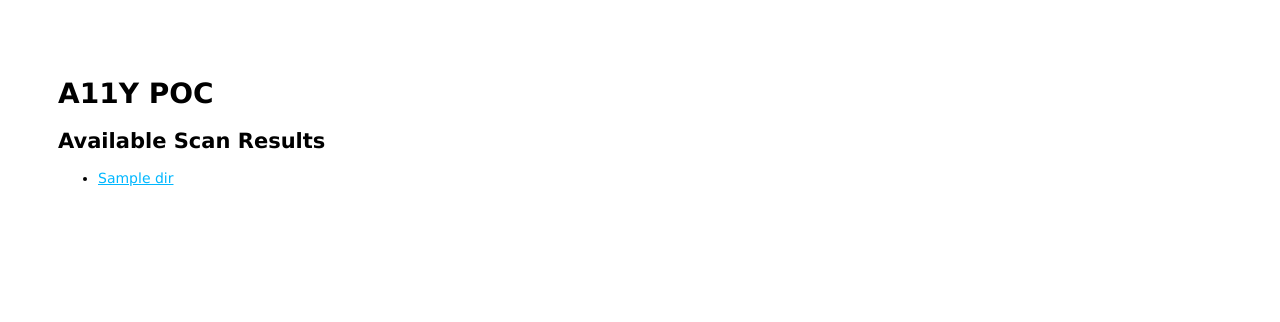
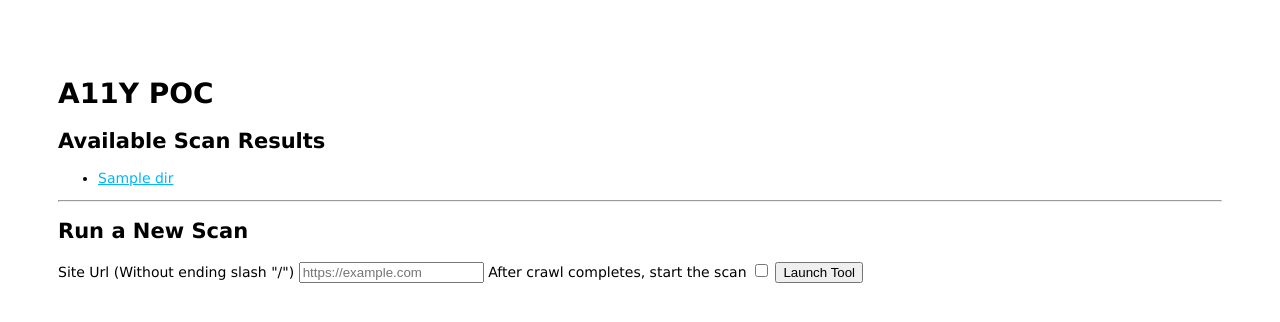
Before and after one commit to rangle/a11y-violations-crawler, a Node server app: template src/views/index.ejs in a window 1280 px wide. Shown: the top 322 px of the page. Run offline with Node 20, Linux system fonts and the light colour scheme; the template is opened without the code that fills it: most values are stand-ins (such as "Sample title", 1, 10 or a date in 2020).

Commit message:
Adding form to launch scan

```diff
--- a/src/views/index.ejs
+++ b/src/views/index.ejs
@@ -17,5 +17,16 @@
             <li class="leading-6"><a class="text-blue-600" href="./scans/<%=dir %>"><%=dir %></a></li>
             <%}) %>
         </ul>
+        <hr />
+        <h2>Run a New Scan</h2>
+        <form>
+            <label>Site Url (Without ending slash "/")
+                <input name="siteUrl" id="siteUrl" type="url" placeholder="https://example.com" pattern="(http|https)://.*" required>
+            </label>
+            <label>After crawl completes, start the scan
+                <input type="checkbox" id="autoScan"/>
+            </label>
+            <input formmethod="get" type="submit" value="Launch Tool" onclick="" />
+        </form>
     </body>
 </html>
```
